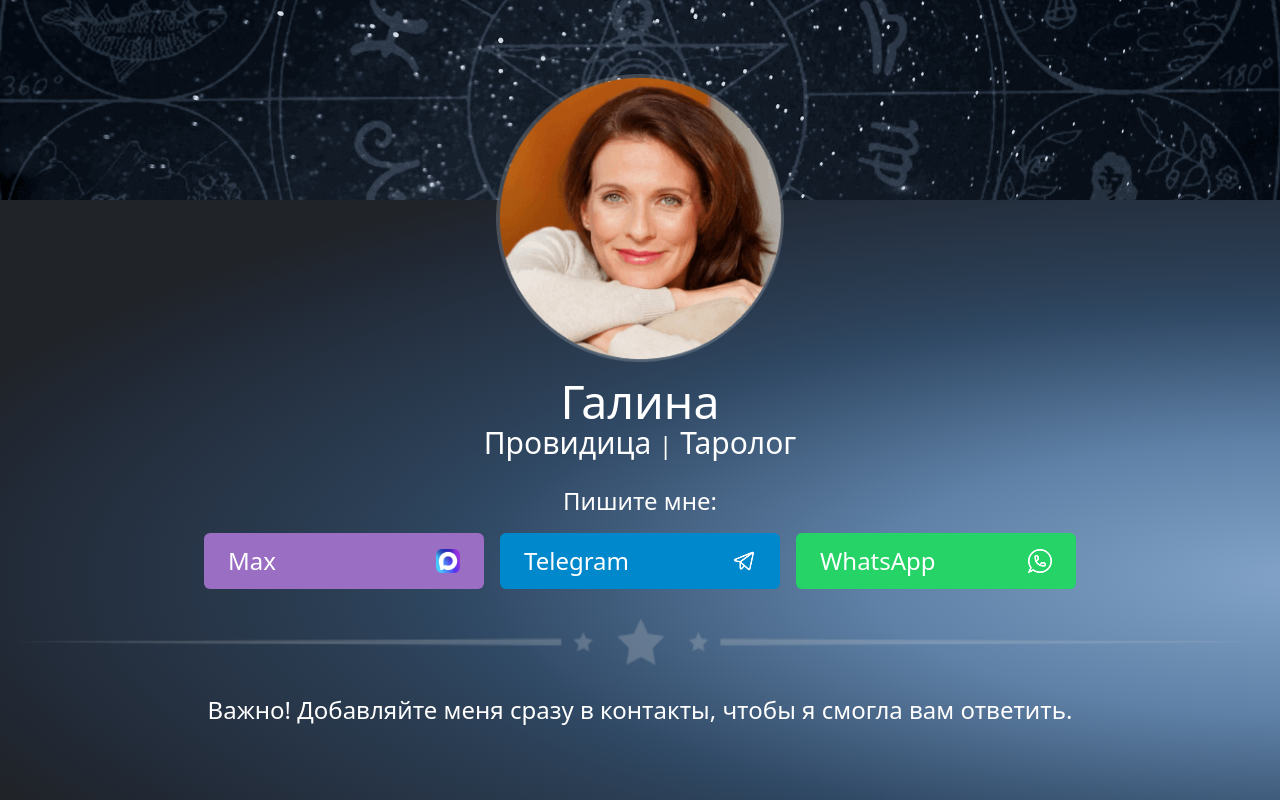
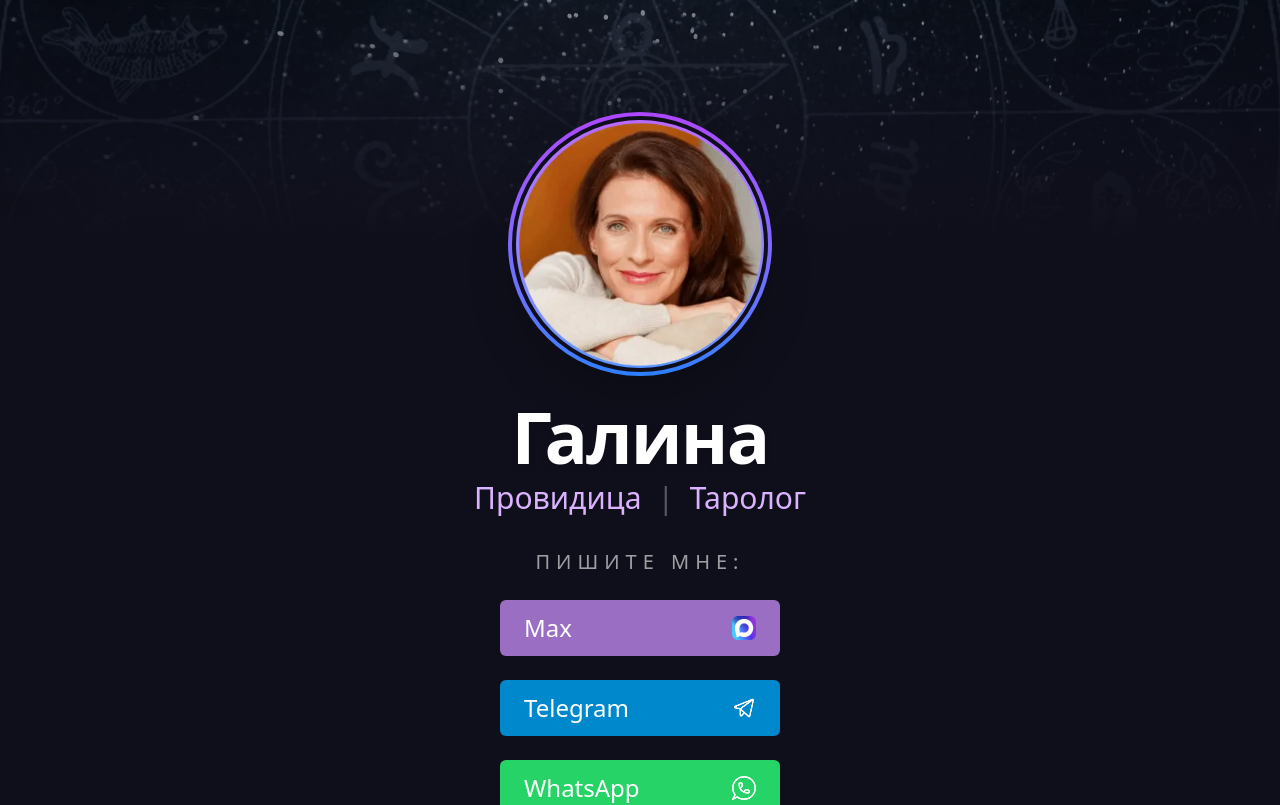
Before and after one commit to WorldTradeCom/next-tarolog, a Next.js app: page / in a window 1280 px wide. Shown: the top 805 px of the page. Built offline with nearby package versions, Linux system fonts and the light colour scheme.

Commit message:
Update VisitCard.tsx

```diff
--- a/components/VisitCard.tsx
+++ b/components/VisitCard.tsx
@@ -1,5 +1,4 @@
 import SocialButton, { ButtonType } from "@/components/SocialButton";
-
 import Image from "next/image";
 
 interface VisitCardProps {
@@ -9,44 +8,68 @@ interface VisitCardProps {
 
 export default function VisitCard({config, label}: VisitCardProps) {
 	return (
-		<div>
-			<header>
+		<div className="relative min-h-screen bg-[#0f0f1b] overflow-hidden">
+			{/* Шапка с фоном */}
+			<header className="relative w-full h-[25vh] md:h-[30vh]">
 				<Image
-					src="/images/header_background.png"
+					src="/images/header_background.webp"
 					alt="Background"
-					width={3456}
-					height={753}
-					className="h-2/12 md:h-1/4 absolute z-0 object-cover"
+					fill
+					priority
+					className="z-0 object-cover opacity-60"
 				/>
+				<div className="absolute inset-0 bg-gradient-to-b from-transparent to-[#0f0f1b] z-1" />
 			</header>
-			<div className="min-h-screen text-white">
-				<div className="flex flex-col justify-center items-center h-screen text-center">
+
+			<div className="relative flex flex-col items-center -mt-20 sm:-mt-32 px-4 pb-12">
+				{/* Аватарка */}
+				<div className="relative z-10 p-1 bg-gradient-to-b from-purple-500 to-blue-500 rounded-full shadow-2xl">
 					<Image
-						src="/images/avatar.png"
-						alt="Avatar"
+						src="/images/avatar.webp"
+						alt="Галина Таро"
 						width={300}
 						height={300}
-						className="z-10 w-40 h-40 sm:w-72 sm:h-72"
+						className="rounded-full w-40 h-40 sm:w-64 sm:h-64 object-cover border-4 border-[#0f0f1b]"
 					/>
-					<div className="text-center z-20">
-						<h1 className="text-[2.9rem] leading-none mt-4">Галина</h1>
-						<h2 className="text-3xl">Провидица <span className="text-2xl">|</span> Таролог</h2>
-						<br/>
-						<span className="text-2xl">Пишите мне:</span>
+				</div>
+
+				{/* Текстовый блок */}
+				<div className="text-center z-20 mt-6">
+					<h1 className="text-5xl md:text-7xl font-bold tracking-tight text-white drop-shadow-md">
+						Галина
+					</h1>
+					<p className="text-2xl md:text-3xl text-purple-300 mt-2 font-light">
+						Провидица <span className="text-white/30 px-2">|</span> Таролог
+					</p>
+
+					<div className="mt-8 mb-4">
+						<span className="text-xl uppercase tracking-[0.3em] text-white/60">Пишите мне:</span>
 					</div>
-					<div className="flex flex-wrap justify-center gap-4 mt-4">
-						<SocialButton type="max" color="#9A6EC3"  config={config} />
-						<SocialButton type="telegram" color="#0088cc" config={config} />
-						<SocialButton type="whatsapp" color="#25d366" config={config} />
-					</div>
+				</div>
+
+				{/* Кнопки соцсетей */}
+				<div className="flex flex-wrap justify-center gap-6 mt-2 w-full max-w-md">
+					<SocialButton type="max" color="#9A6EC3" config={config} />
+					<SocialButton type="telegram" color="#0088cc" config={config} />
+					<SocialButton type="whatsapp" color="#25d366" config={config} />
+				</div>
+
+				{/* Разделитель (теперь тоже WebP) */}
+				<div className="w-full max-w-lg mt-8 opacity-90">
 					<Image
-						src="/images/star_line.png"
+						src="/images/star_line.webp"
 						alt="Star Line"
 						width={1432}
 						height={82}
-						className="py-4"
+						className="w-full h-auto object-contain"
 					/>
-					<span className="text-1xl md:text-2xl px-4">{label}</span>
+				</div>
+
+				{/* Важная плашка */}
+				<div className="mt-6 p-4 rounded-2xl bg-white/5 border border-white/10 backdrop-blur-sm max-w-sm text-center">
+					<span className="text-lg md:text-xl text-white/90 leading-relaxed italic">
+						{label}
+					</span>
 				</div>
 			</div>
 		</div>
```
